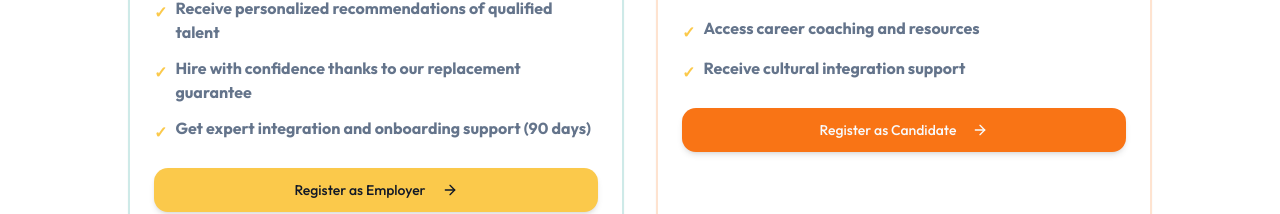
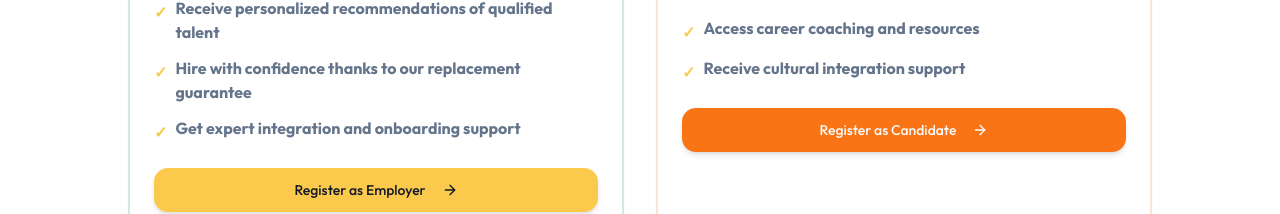
Before and after one commit to MarceMolina83/hrcalatinweb, a React (Vite) app: page / in a window 1280 px wide. Shown: the part 3169-3383 px from the top of the page. Built offline with nearby package versions, Linux system fonts and the light colour scheme; no server answers; the HTML template or start-up script is replaced by a standard one.

Commit message:
content: remove 90 days duration from employer card on home page

```diff
--- a/src/contexts/LanguageContext.tsx
+++ b/src/contexts/LanguageContext.tsx
@@ -294,7 +294,7 @@ export const translations = {
     "getStarted.employer.item1": "Access candidate profiles pre-vetted technically and legally",
     "getStarted.employer.item2": "Receive personalized recommendations of qualified talent",
     "getStarted.employer.item3": "Hire with confidence thanks to our replacement guarantee",
-    "getStarted.employer.item4": "Get expert integration and onboarding support (90 days)",
+    "getStarted.employer.item4": "Get expert integration and onboarding support",
     "getStarted.employer.button": "Register as Employer",
     "getStarted.candidate.title": "I'm a Candidate",
     "getStarted.candidate.subtitle": "Seeking career opportunities in Canada",
@@ -656,7 +656,7 @@ export const translations = {
     "getStarted.employer.item1": "Accede a perfiles pre-verificados técnica y legalmente",
     "getStarted.employer.item2": "Recibe recomendaciones personalizadas de talento calificado",
     "getStarted.employer.item3": "Contrate con seguridad gracias a nuestra garantía de reemplazo",
-    "getStarted.employer.item4": "Obtén soporte experto en integración y onboarding (90 días)",
+    "getStarted.employer.item4": "Obtén soporte experto en integración y onboarding",
     "getStarted.employer.button": "Registrarse como Empleador",
     "getStarted.candidate.title": "Soy un Candidato",
     "getStarted.candidate.subtitle": "Buscando oportunidades profesionales en Canadá",
```
